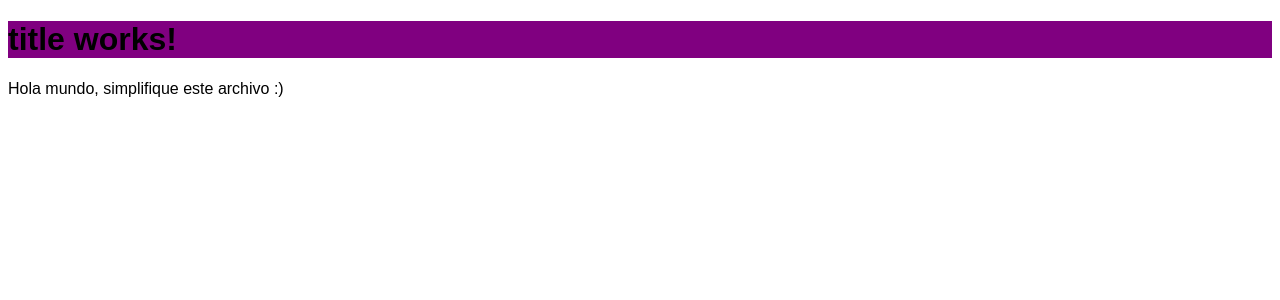
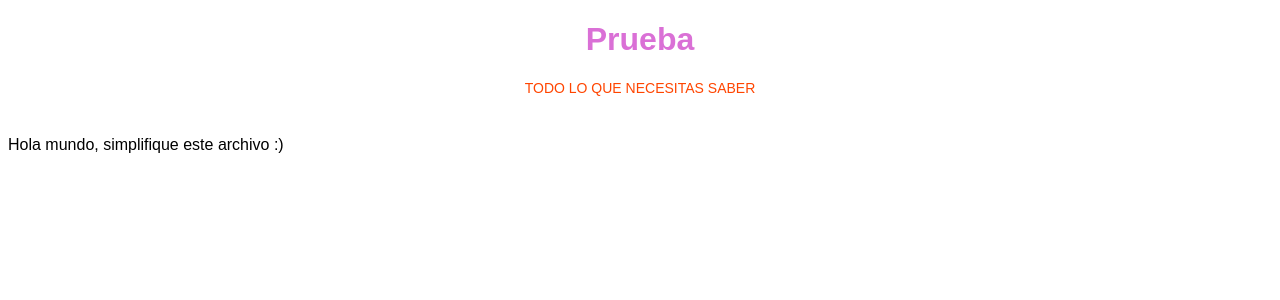
Before and after one commit to alf27048/prueba-angular, an Angular app: page / in a window 1280 px wide. Shown: the top 300 px of the page. Built offline with nearby package versions, Linux system fonts and the light colour scheme.

Commit message:
Enviando y recibiendo datos

```diff
--- a/src/app/app.component.html
+++ b/src/app/app.component.html
@@ -1,2 +1,6 @@
-<app-title></app-title>
+<app-title
+    [title]="title"
+    [subtitle]="subtitle"
+>
+</app-title>
 Hola mundo, simplifique este archivo :)
--- a/src/app/app.component.ts
+++ b/src/app/app.component.ts
@@ -6,5 +6,6 @@ import { Component } from '@angular/core';
   styleUrls: ['./app.component.css']
 })
 export class AppComponent {
-  title = 'prueba';
+  title = 'Prueba';
+  subtitle = 'Todo lo que necesitas saber';
 }
--- a/src/app/components/title/title.component.css
+++ b/src/app/components/title/title.component.css
@@ -1,6 +1,17 @@
 body {
     background-color: orange;
 }
+header {
+    max-width: 1000px;
+    text-align: center;
+    margin: 0 auto 40px;
+}
 h1 {
-    background-color: purple;
+    color: orchid;
 }
+p {
+    color: orangered;
+    text-transform: uppercase;
+    font-size: 14px;
+
+}
--- a/src/app/components/title/title.component.html
+++ b/src/app/components/title/title.component.html
@@ -1 +1,4 @@
-<h1>title works!</h1>
+<header>
+    <h1>{{ title }}</h1>
+    <p>{{ subtitle }}</p>
+</header>
--- a/src/styles.css
+++ b/src/styles.css
@@ -2,6 +2,7 @@
 * {
     box-sizing: border-box;
 }
+
 body {
     font-family: Arial, Helvetica, sans-serif;
 }
```
Also changed, not shown: src/app/components/title/title.component.ts (+6 -1 lines).
